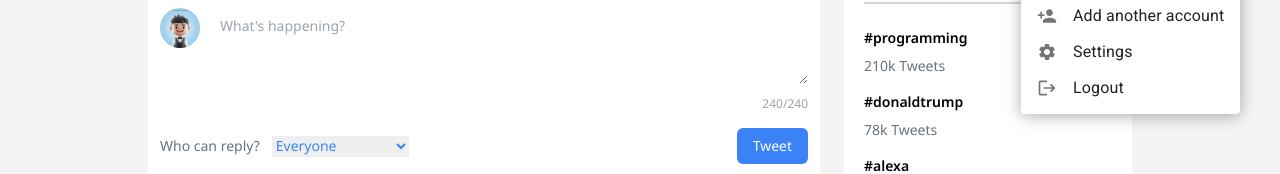
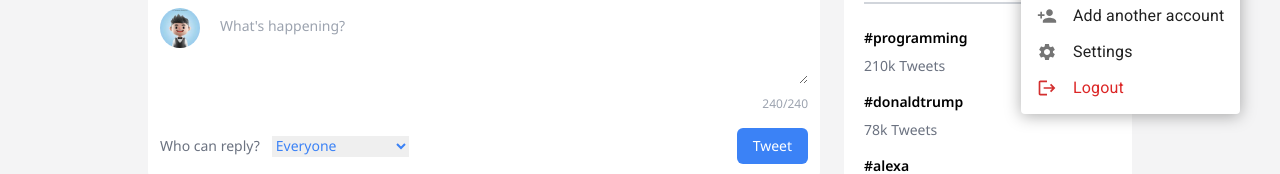
Before and after one commit to JoniHaarala/PeopleHub, a React (Vite) app: page / in a window 1280 px wide. Both pictures are taken after a click on the button "Account settings". Shown: the part 138-312 px from the top of the page. Built offline with nearby package versions, Linux system fonts and the light colour scheme.

Commit message:
changes in logout style

```diff
--- a/src/components/ProfileMenu.jsx
+++ b/src/components/ProfileMenu.jsx
@@ -87,9 +87,9 @@
         </MenuItem>
         <MenuItem onClick={handleClose}>
           <ListItemIcon>
-            <Logout fontSize="small" />
+            <Logout fontSize="small" color='error' />
           </ListItemIcon>
-          Logout
+          <p className='text-red-600'>Logout</p>
         </MenuItem>
       </Menu>
     </div>
```
